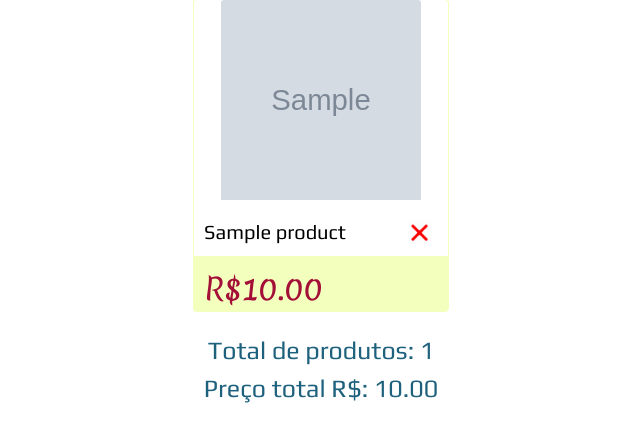
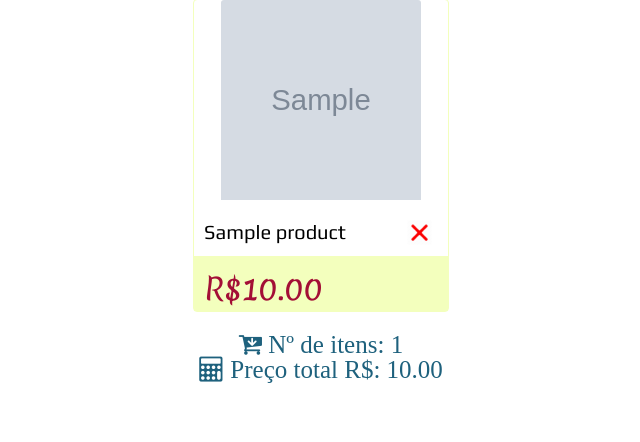
Before and after one commit to EconomizAqui/EconomizAqui, a Django app: page /products/shopping_list/ in a window 1280 px wide. Shown: the part 177-619 px from the top of the page, without its empty margins (319-959 px from the left). Run offline with Django 3.2, Linux system fonts and the light colour scheme; a user stored in the database is signed in; tables that the repository leaves empty hold one stand-in row (values such as "Sample post"); grey boxes marked "Sample" are stand-in pictures; some libraries are stand-ins or nearby versions; some web fonts are replaced.

Commit message:
Refatorando frontend de lista de compras
Co-Authored-By: Matheus456 <matheus456456@gmail.com>

```diff
--- a/products/static/product.css
+++ b/products/static/product.css
@@ -208,3 +208,10 @@ canvas {
   width:100%;
   margin-bottom: 20px;
 }
+
+.fa-footer {
+  font-size: 25px;
+  /*font-family: 'Play', sans-serif;*/
+  margin: 0 auto;
+  color: #1e617d;
+}
--- a/products/templates/shopping_list.html
+++ b/products/templates/shopping_list.html
@@ -45,10 +45,10 @@
 <div class="footer-product" id="">
   {% if product_list %}
   <div class="row align-center">
-    <div class="product-price">Total de produtos: {{ product_list.count }}</div>
+    <i class="fa fa-cart-arrow-down fa-footer"> Nº de itens: {{ product_list.count }}</i>
   </div>
   <div class="row align-center">
-    <div class="product-price">Preço total R$: {{ total_price }}</div>
+    <i class="fa fa-calculator fa-footer"> Preço total R$: {{ total_price }}</i>
   </div>
   {% endif %}
 </div>
```
